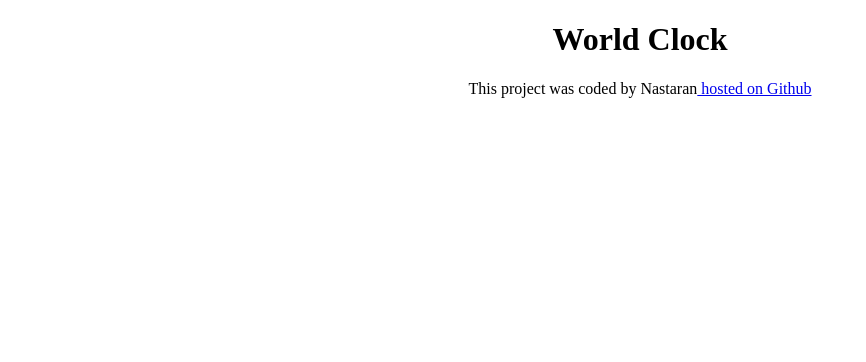
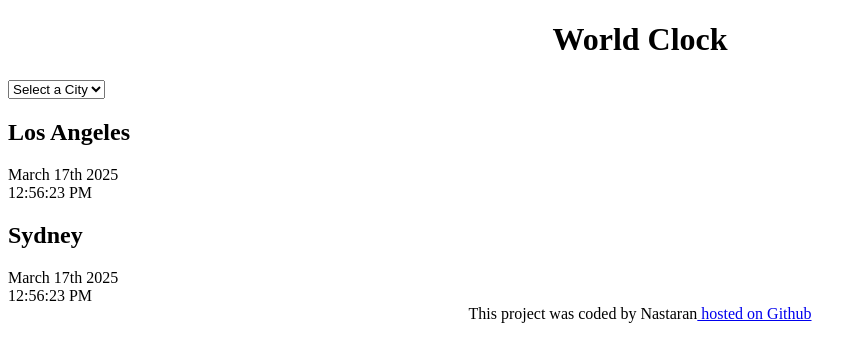
Before and after one commit to nastaran7911/World-clock, a plain HTML site: page index.html in a window 1280 px wide. Shown: the whole page, without its empty margins (0-866 px from the left). Drawn offline with Linux system fonts and the light colour scheme.

Commit message:
added the basic html

```diff
--- a/index.html
+++ b/index.html
@@ -7,13 +7,31 @@
     <title>Worldoclock - Nastaran</title>
   </head>
   <body>
-    <h1>World Clock</h1>
+    <div class="container">
+      <h1>World Clock</h1>
+      <select>
+        <option value="">Select a City</option>
+        <option value="">London</option>
+        <option value="">New York</option>
+        <option value="">Auckland</option>
+      </select>
+      <div class="city">
+        <h2>Los Angeles</h2>
+        <div class="date">March 17th 2025</div>
+        <div class="time">12:56:23 PM</div>
+      </div>
+      <div class="city">
+        <h2>Sydney</h2>
+        <div class="date">March 17th 2025</div>
+        <div class="time">12:56:23 PM</div>
+      </div>
+    </div>
     <footer>
       This project was coded by Nastaran<a
         href="https://cdnjs.cloudflare.com/ajax/libs/moment.js/2.30.1/moment.min.js"
         target="_blank"
       >
-         hosted on Github</a
+        hosted on Github</a
       >
     </footer>
     <script src="javascript/index.js"></script>
```
